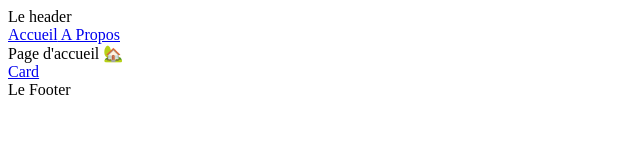
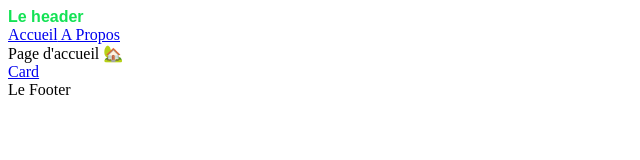
Before and after one commit to Orkea/P7_Chacal_Celine_1_code_052022, a React (Vite) app: page / in a window 1280 px wide. Shown: the top 160 px of the page, without its empty margins (0-640 px from the left). Built offline with nearby package versions, Linux system fonts and the light colour scheme.

Commit message:
Ajout de Sass

```diff
--- a/package.json
+++ b/package.json
@@ -12,7 +12,8 @@
   "dependencies": {
     "react": "^18.3.1",
     "react-dom": "^18.3.1",
-    "react-router-dom": "^7.0.2"
+    "react-router-dom": "^7.0.2",
+    "sass": "^1.82.0"
   },
   "devDependencies": {
     "@eslint/js": "^9.15.0",
--- a/src/components/Header.jsx
+++ b/src/components/Header.jsx
@@ -1,10 +1,11 @@
-import {Link} from 'react-router-dom'
+import { Link } from "react-router-dom"
 const Header = () => {
-  return <>
-  <div>Le header</div>
-  <Link to="/">Accueil</Link>
-  <Link to='a_propos'> A Propos</Link>
-  </>
-
+  return (
+    <>
+      <div className="header-container">Le header</div>
+      <Link to="/">Accueil</Link>
+      <Link to="a_propos"> A Propos</Link>
+    </>
+  )
 }
 export default Header
--- a/src/index.jsx
+++ b/src/index.jsx
@@ -1,13 +1,15 @@
 import { StrictMode } from "react"
 import { createRoot } from "react-dom/client"
 import { BrowserRouter as Router, Route, Routes } from "react-router-dom"
+import "./styles/index.scss"
+
 /** Importation des différentes routes */
 import Home from "./pages/Home.jsx"
 import A_Propos from "./pages/A_Propos.jsx"
 import Fiche_logement from "./pages/Fiche_logement.jsx"
 import Error from './pages/Error.jsx'
 
-/** Importation des composants */
+/** Importation des diférents composants */
 import Header from "./components/Header.jsx"
 import Footer from "./components/Footer.jsx"
 
--- /dev/null
+++ b/src/styles/components/_header.scss
@@ -0,0 +1,6 @@
+.header-container{
+    color: rgb(19, 226, 84);
+    font-family: Arial, Helvetica, sans-serif;
+    font-weight: bold;
+
+}
--- /dev/null
+++ b/src/styles/index.scss
@@ -0,0 +1 @@
+@use "./components/header"
```
Also changed, not shown: src/data/logements.json (renamed from src/datas/logements.json), 1 other file (tests, documents, lock files or other folders).
